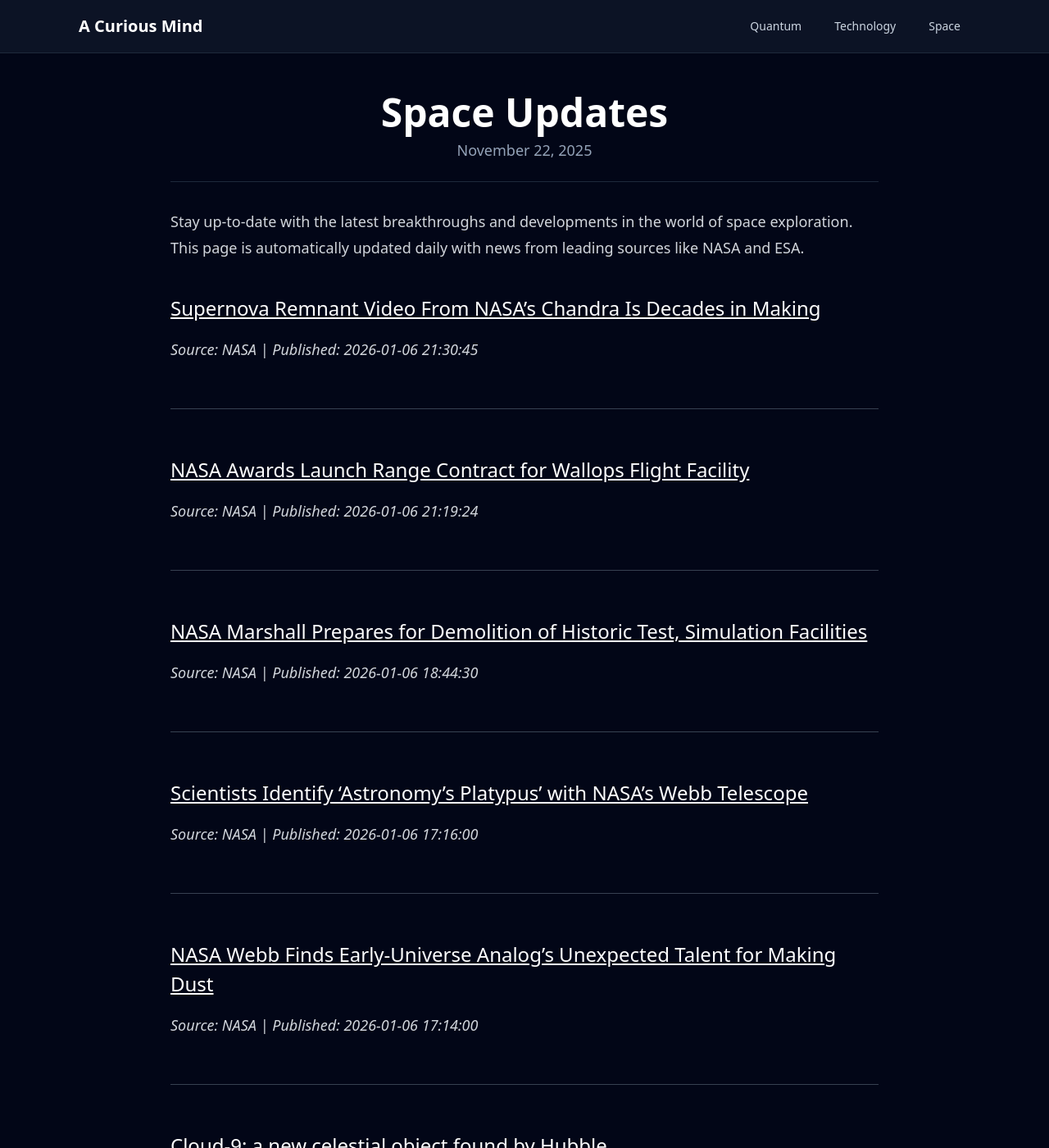
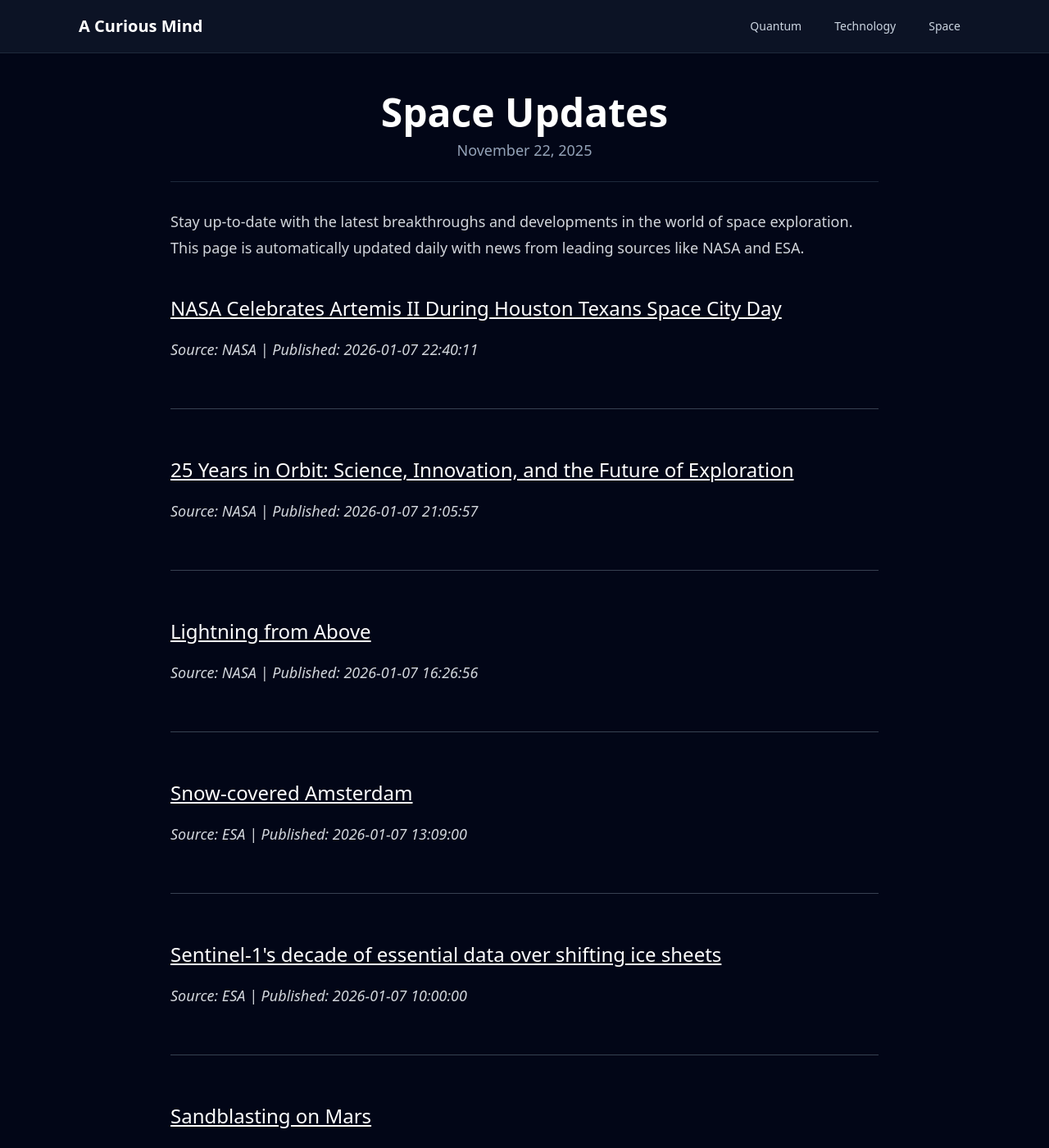
Before and after one commit to onehl7/onehl7.github.io, a Jekyll site: the page built from _posts/2025-11-22-space-updates.md, in a window 1280 px wide and 1400 px high. Shown: the whole window at 82% size. Built offline with Jekyll 4.4.1, drawn with Linux system fonts in a browser that asks for light colours; nearby versions of some CDN libraries; some of the changed text lies outside the part shown.

Commit message:
Update space news data

```diff
--- a/_data/space_news.json
+++ b/_data/space_news.json
@@ -1,33 +1,51 @@
 [
+  {
+    "source": "NASA",
+    "title": "NASA Celebrates Artemis II During Houston Texans Space City Day",
+    "link": "https://www.nasa.gov/centers-and-facilities/johnson/nasa-celebrates-artemis-ii-during-houston-texans-space-city-day/",
+    "published": "2026-01-07 22:40:11"
+  },
+  {
+    "source": "NASA",
+    "title": "25 Years in Orbit: Science, Innovation, and the Future of Exploration",
+    "link": "https://www.nasa.gov/centers-and-facilities/johnson/25-years-in-orbit-science-innovation-and-the-future-of-exploration/",
+    "published": "2026-01-07 21:05:57"
+  },
+  {
+    "source": "NASA",
+    "title": "Lightning from Above",
+    "link": "https://www.nasa.gov/image-article/lightning-from-above/",
+    "published": "2026-01-07 16:26:56"
+  },
+  {
+    "source": "ESA",
+    "title": "Snow-covered Amsterdam",
+    "link": "https://www.esa.int/ESA_Multimedia/Images/2026/01/Snow-covered_Amsterdam",
+    "published": "2026-01-07 13:09:00"
+  },
+  {
+    "source": "ESA",
+    "title": "Sentinel-1's decade of essential data over shifting ice sheets",
+    "link": "https://www.esa.int/Applications/Observing_the_Earth/Copernicus/Sentinel-1/Sentinel-1_s_decade_of_essential_data_over_shifting_ice_sheets",
+    "published": "2026-01-07 10:00:00"
+  },
+  {
+    "source": "ESA",
+    "title": "Sandblasting on Mars",
+    "link": "https://www.esa.int/Science_Exploration/Space_Science/Mars_Express/Sandblasting_on_Mars",
+    "published": "2026-01-07 10:00:00"
+  },
+  {
+    "source": "NASA",
+    "title": "Algae Swirls Across a South African Reservoir",
+    "link": "https://science.nasa.gov/earth/earth-observatory/algae-swirls-across-a-south-african-reservoir/",
+    "published": "2026-01-07 05:00:00"
+  },
   {
     "source": "NASA",
     "title": "Supernova Remnant Video From NASA\u2019s Chandra Is Decades in Making",
     "link": "https://www.nasa.gov/missions/chandra/supernova-remnant-video-from-nasas-chandra-is-decades-in-making/",
     "published": "2026-01-06 21:30:45"
-  },
-  {
-    "source": "NASA",
-    "title": "NASA Awards Launch Range Contract for Wallops Flight Facility",
-    "link": "https://www.nasa.gov/news-release/nasa-awards-launch-range-contract-for-wallops-flight-facility/",
-    "published": "2026-01-06 21:19:24"
-  },
-  {
-    "source": "NASA",
-    "title": "NASA Marshall Prepares for Demolition of Historic Test, Simulation Facilities",
-    "link": "https://www.nasa.gov/centers-and-facilities/marshall/nasa-marshall-prepares-for-demolition-of-historic-test-simulation-facilities/",
-    "published": "2026-01-06 18:44:30"
-  },
-  {
-    "source": "NASA",
-    "title": "Scientists Identify \u2018Astronomy\u2019s Platypus\u2019 with NASA\u2019s Webb Telescope",
-    "link": "https://science.nasa.gov/missions/webb/scientists-identify-astronomys-platypus-with-nasas-webb-telescope/",
-    "published": "2026-01-06 17:16:00"
-  },
-  {
-    "source": "NASA",
-    "title": "NASA Webb Finds Early-Universe Analog\u2019s Unexpected Talent for Making Dust",
-    "link": "https://science.nasa.gov/missions/webb/nasa-webb-finds-early-universe-analogs-unexpected-talent-for-making-dust/",
-    "published": "2026-01-06 17:14:00"
   },
   {
     "source": "ESA",
@@ -40,23 +58,5 @@
     "title": "Press conference with ESA astronaut Sophie Adenot",
     "link": "https://www.esa.int/ESA_Multimedia/Videos/2026/01/Press_conference_with_ESA_astronaut_Sophie_Adenot",
     "published": "2026-01-05 16:30:00"
-  },
-  {
-    "source": "ESA",
-    "title": "From roots to rocket",
-    "link": "https://www.esa.int/Science_Exploration/Human_and_Robotic_Exploration/From_roots_to_rocket",
-    "published": "2026-01-05 08:20:00"
-  },
-  {
-    "source": "ESA",
-    "title": "A neighbouring vista of stellar birth",
-    "link": "https://www.esa.int/ESA_Multimedia/Images/2026/01/A_neighbouring_vista_of_stellar_birth",
-    "published": "2026-01-02 09:37:00"
-  },
-  {
-    "source": "ESA",
-    "title": "Ministerial Council 2025",
-    "link": "https://www.esa.int/About_Us/Ministerial_Council_2025",
-    "published": "2025-11-18 10:39:00"
   }
 ]
```
